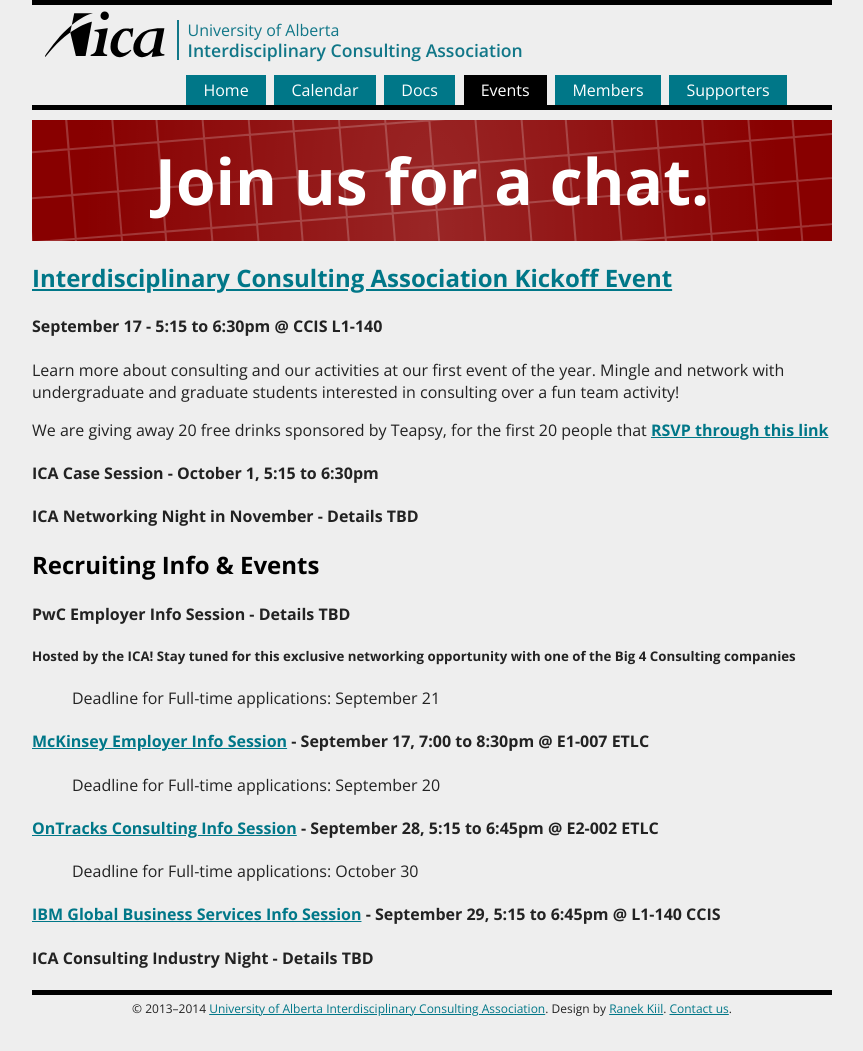
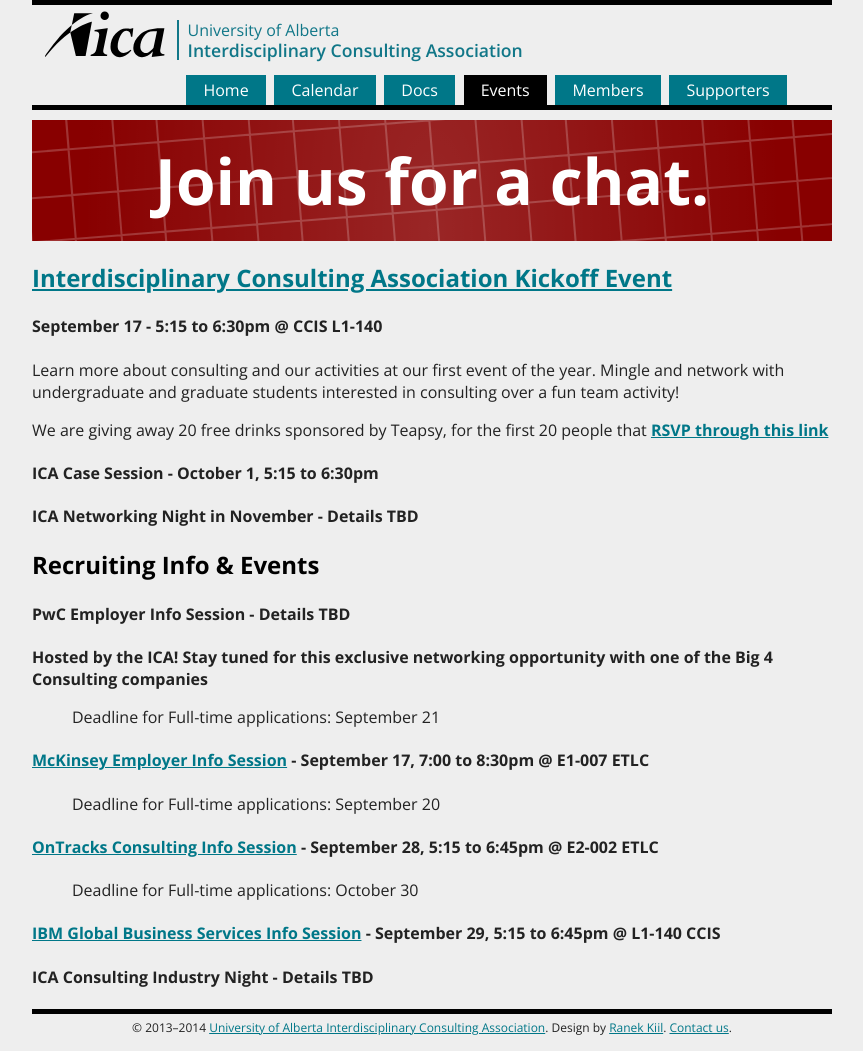
Before and after one commit to UAlbertaConsulting/ica.ualberta.ca, a Jekyll site: the page built from pages/events.md, in a window 1280 px wide. Shown: the whole page, without its empty margins (208-1071 px from the left). Built offline with Jekyll 4.4.1, drawn with Linux system fonts in a browser that asks for light colours; comment, search, counter and statistics services are not loaded.

```diff
--- a/pages/events.md
+++ b/pages/events.md
@@ -20,7 +20,7 @@ We are giving away 20 free drinks sponsored by Teapsy, for the first 20 people t
 ## Recruiting Info & Events
 
 #### PwC Employer Info Session - Details TBD
-##### Hosted by the ICA! Stay tuned for this exclusive networking opportunity with one of the Big 4 Consulting companies
+<b>Hosted by the ICA! Stay tuned for this exclusive networking opportunity with one of the Big 4 Consulting companies</b>
 <dl><dd><p>Deadline for Full-time applications:  September 21</p></dd></dl>
 
 #### [McKinsey Employer Info Session](https://docs.google.com/forms/d/1Bv_-jTgGceCVSE2TD76d5fATUzP5k-GlqxY2dn2-dNg/viewform?entry.1086805608&entry.636434856&entry.1265305040) - September 17, 7:00 to 8:30pm @ E1-007 ETLC
```
